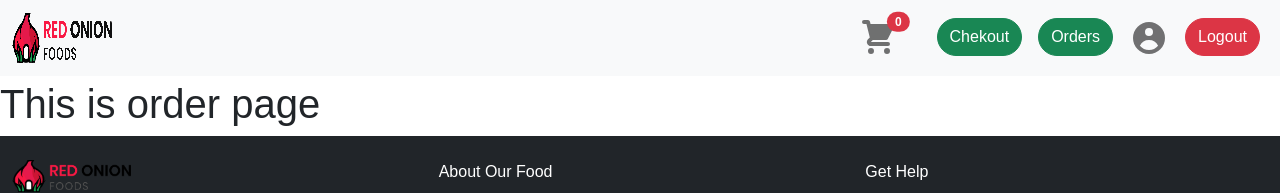
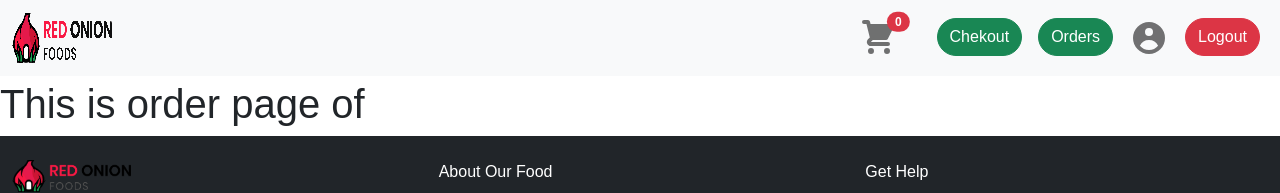
Before and after one commit to mahabubsaki/red-onion-project, a React (Create React App) app: page /orders in a window 1280 px wide. Shown: the top 193 px of the page. Built offline with nearby package versions, Linux system fonts and the light colour scheme; no server answers; sample sign-in values are in the browser's storage; a web font is replaced by a local one.

Commit message:
minor bug fixed

```diff
--- a/src/components/pages/Orders/Orders.js
+++ b/src/components/pages/Orders/Orders.js
@@ -1,10 +1,11 @@
 import axios from 'axios';
-import React, { useEffect } from 'react';
+import React, { useEffect, useState } from 'react';
 import { useAuthState } from 'react-firebase-hooks/auth';
 import auth from '../../../firebase.init';
 
 const Orders = () => {
     const [user] = useAuthState(auth);
+    const [owner, setOwner] = useState({})
     useEffect(() => {
         async function getUserOrder() {
             const response = await axios.get(`http://localhost:5000/users?email=${user.email}&reason=order`)
@@ -13,6 +14,7 @@ const Orders = () => {
         getUserOrder()
             .then((res) => {
                 console.log(res);
+                setOwner(res.data)
             })
             .catch((err) => {
                 console.log(err)
@@ -20,7 +22,7 @@ const Orders = () => {
     }, [user])
     return (
         <div className="h-auto w-100 d-flex align-items-center flex-column flex-md-row" style={{ marginTop: "80px" }}>
-            <h1 className="text-center">This is order page</h1>
+            <h1 className="text-center">This is order page of {owner.name}</h1>
         </div>
     );
 };
```
